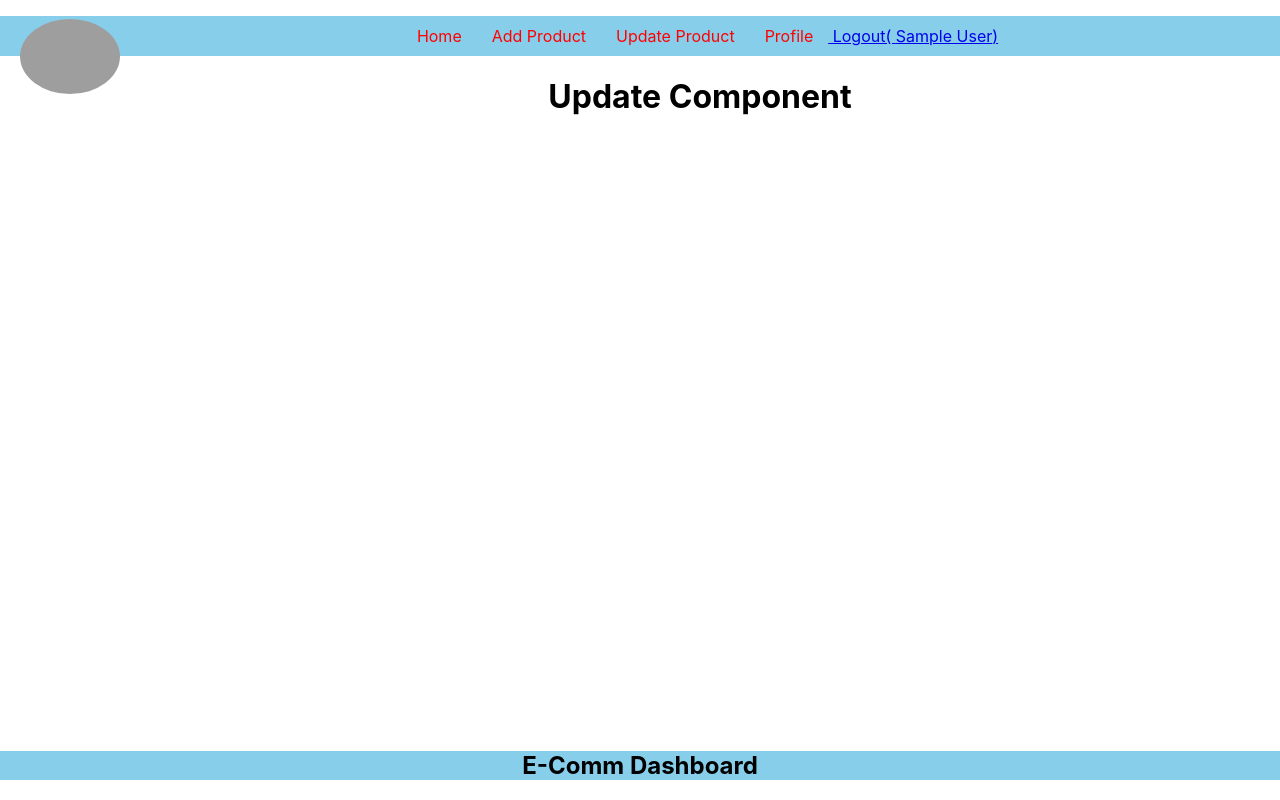
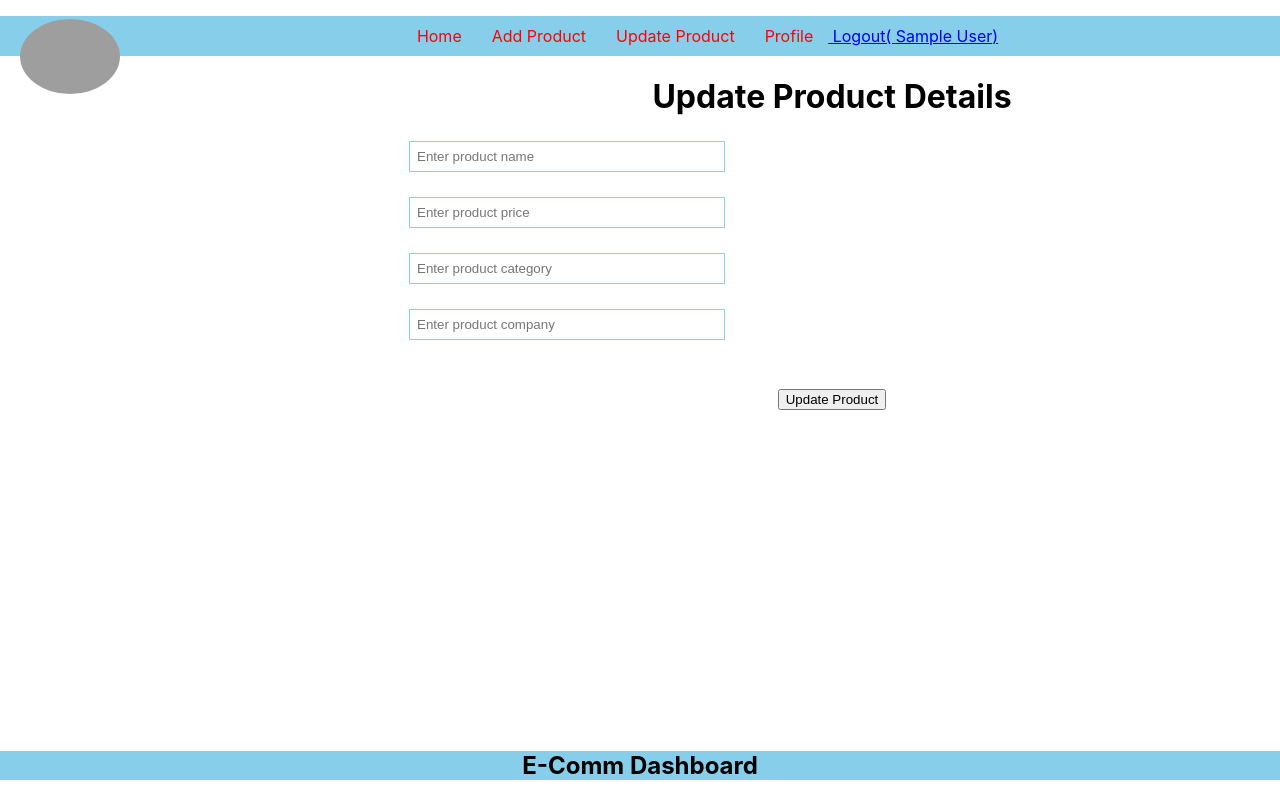
Before and after one commit to mittalraghav45/front-end, a React (Create React App) app: page /update/1 in a window 1280 px wide. Built offline with nearby package versions, Linux system fonts and the light colour scheme; no server answers; sample sign-in values are in the browser's storage; grey boxes are pictures that could not be loaded.

Commit message:
update api works on postman

```diff
--- a/src/App.js
+++ b/src/App.js
@@ -7,6 +7,7 @@
 import Login from "./components/Login";
 import AddProduct from "./components/AddProduct";
 import ProductList from "./components/ProductList";
+import UpdateProduct from "./components/UpdateProduct";
 
 function App() {
   return (
@@ -18,7 +19,7 @@
           <Route element={<PrivateComponent/>}>
           <Route path="/" element={<ProductList/>}></Route>
           <Route path="/add" element={<AddProduct/>}></Route>
-          <Route path="/update/:id" element={<h1>Update Component</h1>}></Route>
+          <Route path="/update/:id" element={<UpdateProduct/>}></Route>
           <Route path="/logout" element={<h1>Logout Component</h1>}></Route>
           <Route path="/profile" element={<h1>Profile Component</h1>}></Route>
           </Route>
--- a/src/components/ProductList.js
+++ b/src/components/ProductList.js
@@ -44,8 +44,8 @@
           <li>$ {item.price}</li>
           <li>{item.category}</li>
           <li>
-            <button onClick={() => deleteProduct(item._id)}>Delete</button>
-            <Link to="/update/67fe7181f0f7a687d53c98ce">Update</Link>
+            <button onClick={() => deleteProduct(item.user._id)}>Delete</button>
+            <Link to={"/update/"+item._id}>Update </Link>
           </li>
         </ul>
       ))}
--- /dev/null
+++ b/src/components/UpdateProduct.js
@@ -0,0 +1,96 @@
+import React, { useEffect, useState } from "react";
+import {useParams} from 'react-router-dom'
+
+const UpdateProduct = () => {
+  const [name, setName] = useState("");
+  const [price, setPrice] = useState("");
+  const [category, setCategory] = useState("");
+  const [company, setCompany] = useState("");
+  const [error, setError] = useState(false);
+  const params=useParams();
+
+  useEffect(()=>{
+    getProductDetails();
+  },[])
+
+  const getProductDetails=async()=>{
+    let result=await fetch(`http://localhost:5000/product/${params.id}`);
+    result=await result.json();
+    console.log(result);
+    setName(result.name);
+    setPrice(result.price)
+    setCategory(result.category)
+    setCompany(result.company);
+
+  }
+  const updateProduct = async () => {
+    // if (!name || !price || !category || !company) {
+    //   setError(true);
+    //   return false;
+    // }
+    // const userId = JSON.parse(localStorage.getItem("user")).user._id;
+    // console.log(userId);
+    // let response = await fetch("http://localhost:5000/add-product", {
+    //   method: "post",
+    //   body: JSON.stringify({ name, price, category, company, userId }),
+    //   headers: {
+    //     "Content-Type": "application/json",
+    //   },
+    // });
+    // response = await response.json();
+    console.log(name,price,category,company);
+  };
+
+  return (
+    <div className="product">
+      <h1>Update Product Details</h1>
+      <input
+        type="text"
+        placeholder="Enter product name"
+        className="inputBox"
+        value={name}
+        onChange={(e) => {
+          setName(e.target.value);
+        }}
+      ></input>
+
+      <input
+        type="text"
+        placeholder="Enter product price"
+        className="inputBox"
+        value={price}
+        onChange={(e) => {
+          setPrice(e.target.value);
+        }}
+      ></input>
+
+
+      <input
+        type="text"
+        placeholder="Enter product category"
+        className="inputBox"
+        value={category}
+        onChange={(e) => {
+          setCategory(e.target.value);
+        }}
+      ></input>
+
+      <input
+        type="text"
+        placeholder="Enter product company"
+        className="inputBox"
+        value={company}
+        onChange={(e) => {
+          setCompany(e.target.value);
+        }}
+      ></input>
+
+
+      <button className="appButton" onClick={updateProduct}>
+        Update Product
+      </button>
+    </div>
+  );
+};
+
+export default UpdateProduct;
```
